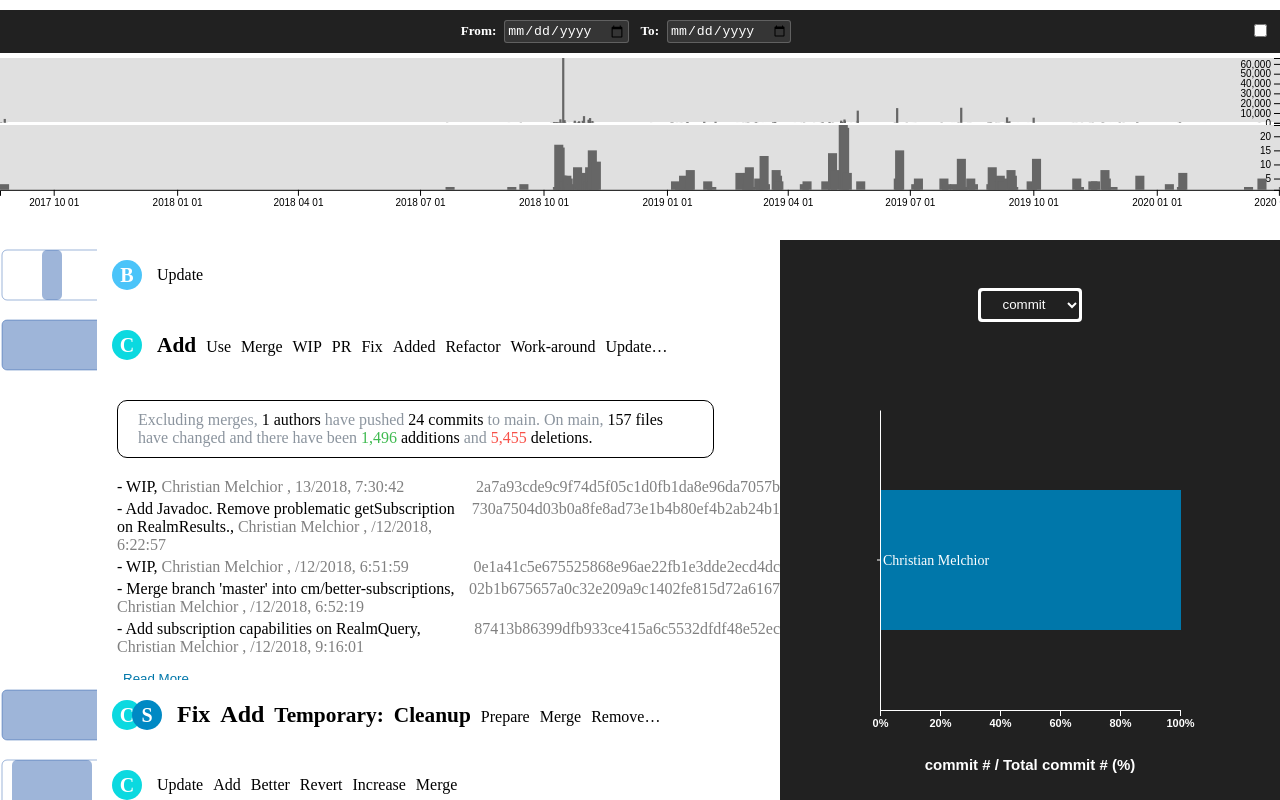
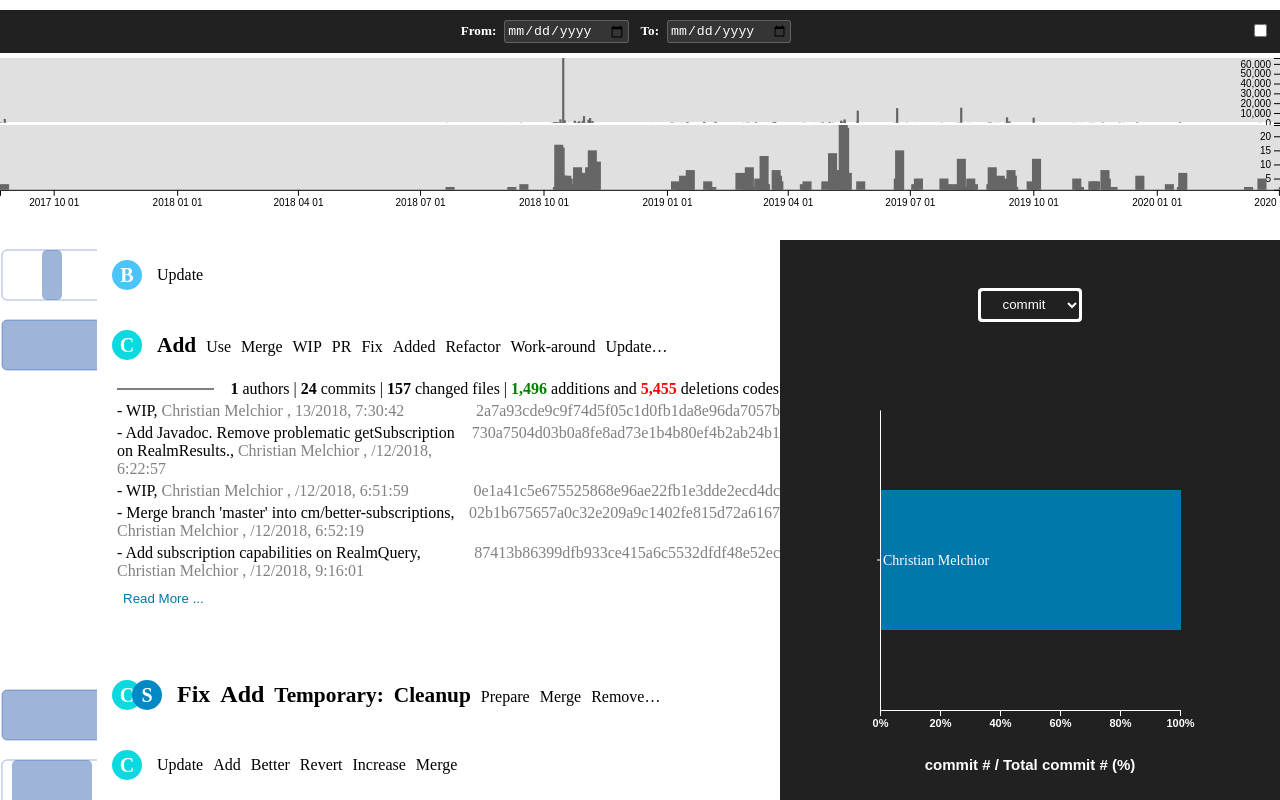
Before and after one commit to githru/githru-vscode-ext, a React (Create React App) app in the folder packages/view/: page / in a window 1280 px wide. Both pictures are taken after a click on the element 398 px from the left and 344 px from the top of the page. Shown: the top 800 px of the page. Built offline with nearby package versions, Linux system fonts and the light colour scheme.

Commit message:
feat(view): change style of detail summary

```diff
--- a/packages/view/src/components/Detail/Detail.scss
+++ b/packages/view/src/components/Detail/Detail.scss
@@ -1,8 +1,25 @@
+.detail-summary_container {
+  display: flex;
+  justify-content: space-between;
+  align-items: center;
+
+  .divider {
+    margin-right: 1rem;
+    flex-grow: 10;
+    height: 0;
+    border: 1px solid grey;
+  }
+
+  .text {
+    flex-grow: 0.1;
+  }
+}
+
 .detail-commit_item_container {
   li {
     list-style-type: none;
     display: flex;
-    margin-bottom: 4px;
+    margin-top: 4px;
 
     span {
       color: grey;
@@ -13,22 +30,12 @@
 }
 
 .detail-summary_container {
-  border-radius: 10px;
-  border: 1px solid black;
-  padding: 10px 20px;
-  box-sizing: border-box;
-  width: 90%;
-  margin-bottom: 20px;
+  .insertions {
+    color: green;
+  }
 
-  color: #8b949e;
-  .detail-summary_impact {
-    color: #000000;
-  }
-  .detail-summary_insertions {
-    color: #3fba50;
-  }
-  .detail-summary_deletions {
-    color: #f85149;
+  .deletions {
+    color: red;
   }
 }
 
--- a/packages/view/src/components/Detail/Detail.tsx
+++ b/packages/view/src/components/Detail/Detail.tsx
@@ -15,18 +15,14 @@ const DetailSummary = ({
     getCommitListDetail({ commitNodeListInCluster });
   return (
     <div className="detail-summary_container">
-      Excluding merges,
-      <span className="detail-summary_impact"> {authorLength} authors </span>
-      have pushed
-      <span className="detail-summary_impact"> {commitLength} commits </span>
-      to main. On main,
-      <span className="detail-summary_impact"> {fileLength} files </span>
-      have changed and there have been
-      <span className="detail-summary_insertions"> {insertions} </span>
-      <span className="detail-summary_impact">additions </span>
-      and
-      <span className="detail-summary_deletions"> {deletions} </span>
-      <span className="detail-summary_impact">deletions.</span>
+      <div className="divider" />
+      <div className="text">
+        <strong>{authorLength}</strong> authors |{" "}
+        <strong>{commitLength}</strong> commits | <strong>{fileLength}</strong>{" "}
+        changed files | <strong className="insertions">{insertions}</strong>{" "}
+        additions and <strong className="deletions">{deletions}</strong>{" "}
+        deletions codes
+      </div>
     </div>
   );
 };
--- a/packages/view/src/components/VerticalClusterList/Summary/Summary.scss
+++ b/packages/view/src/components/VerticalClusterList/Summary/Summary.scss
@@ -157,7 +157,6 @@
 
 .summary_detail_container {
   height: 280px;
-  margin-top: 20px;
   overflow: auto;
 
   &::-webkit-scrollbar {
```
